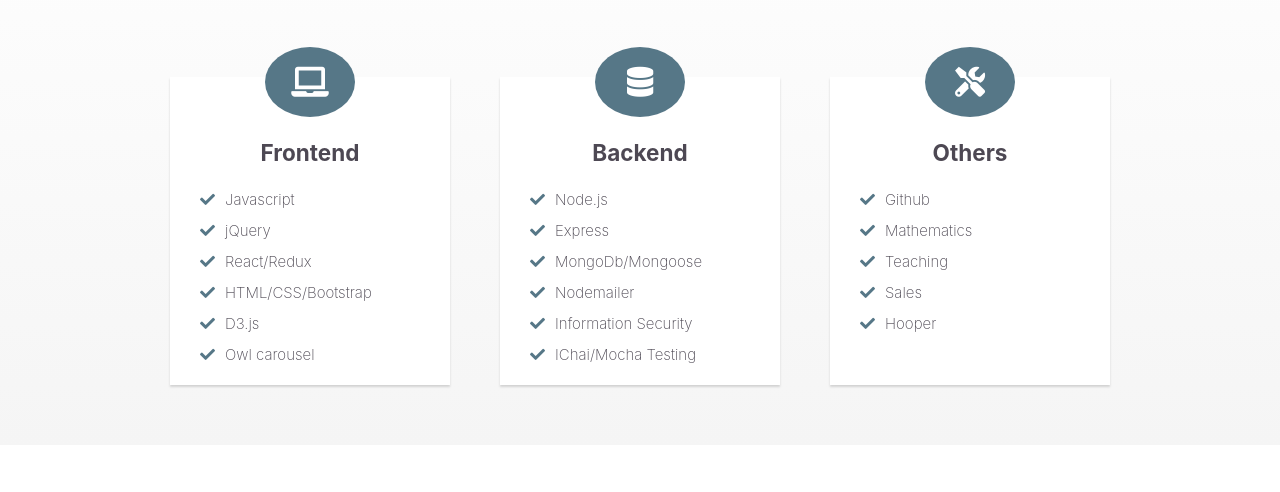
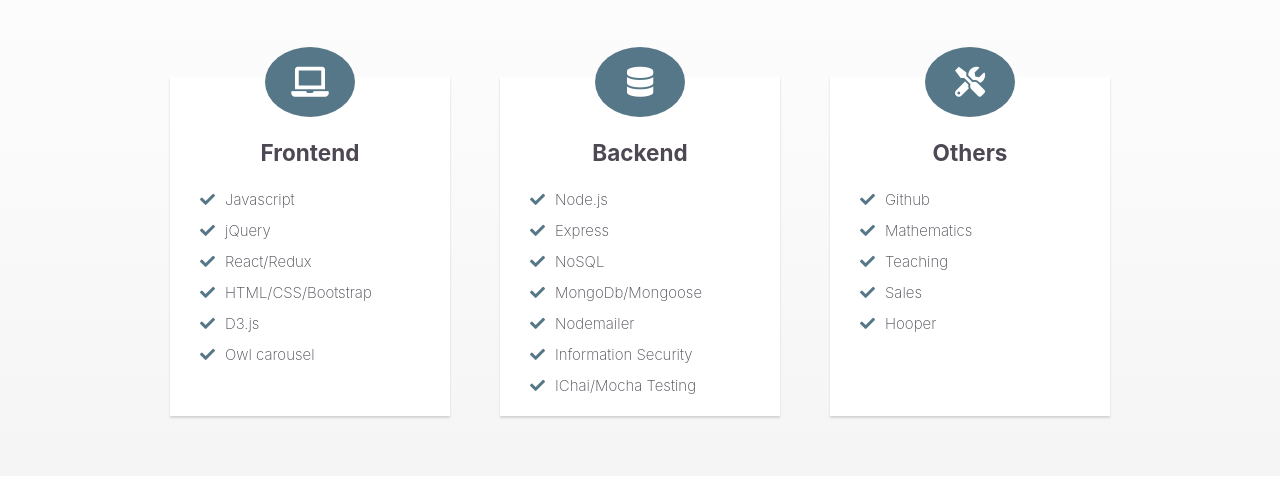
Before and after one commit to lace1010/Portfolio, a website: page views/index.html in a window 1280 px wide. Shown: the part 548-1040 px from the top of the page. Drawn offline with nearby package versions, Linux system fonts and the light colour scheme; files that its build step writes are made by us from their sources; files whose address does not match are found by name.

Commit message:
added NoSQL to back end skills

```diff
--- a/views/index.html
+++ b/views/index.html
@@ -128,6 +128,7 @@
        <ul>
         <li><i class="fas fa-check"></i>Node.js</li>
         <li><i class="fas fa-check"></i>Express</li>
+        <li><i class="fas fa-check"></i>NoSQL</li>
         <li><i class="fas fa-check"></i>MongoDb/Mongoose</li>
         <li><i class="fas fa-check"></i>Nodemailer</li>
         <li><i class="fas fa-check"></i>Information Security</li>
```
Also changed, not shown: views/resume.html (+1 -0 lines).
